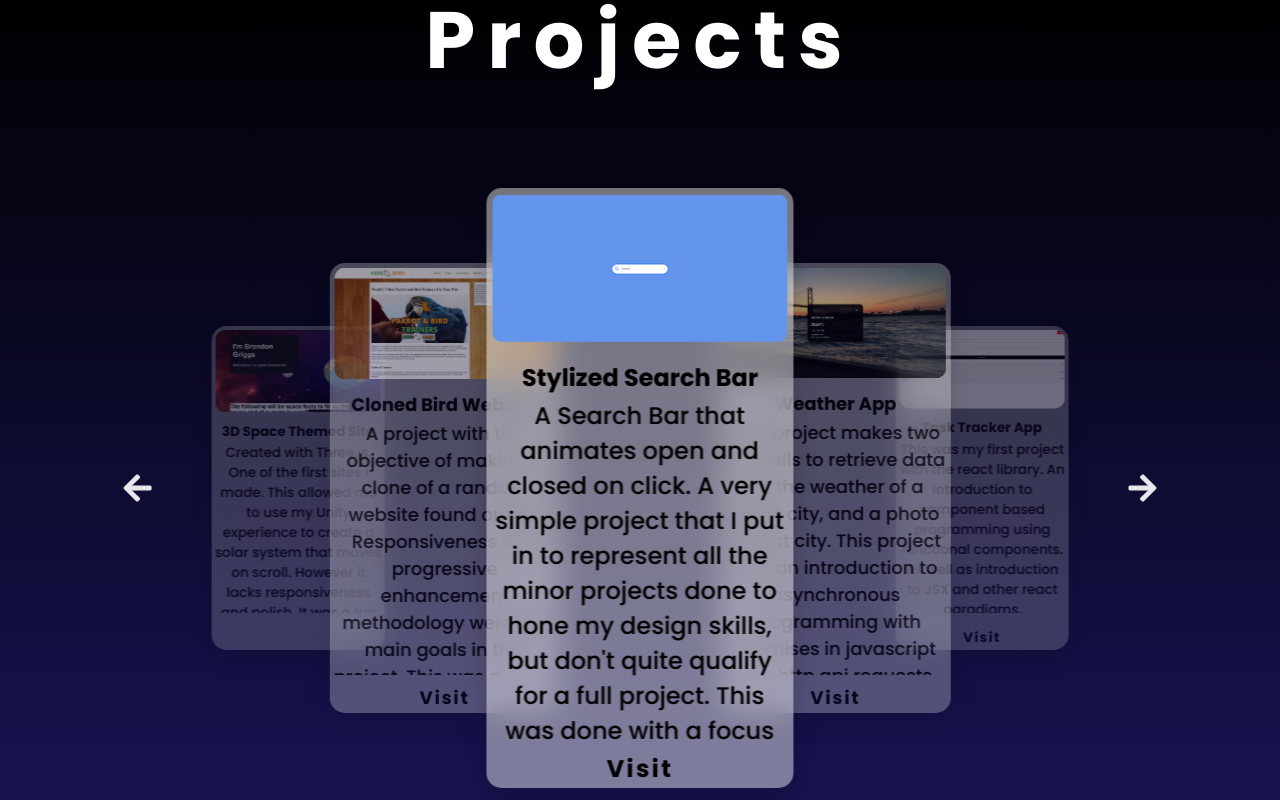
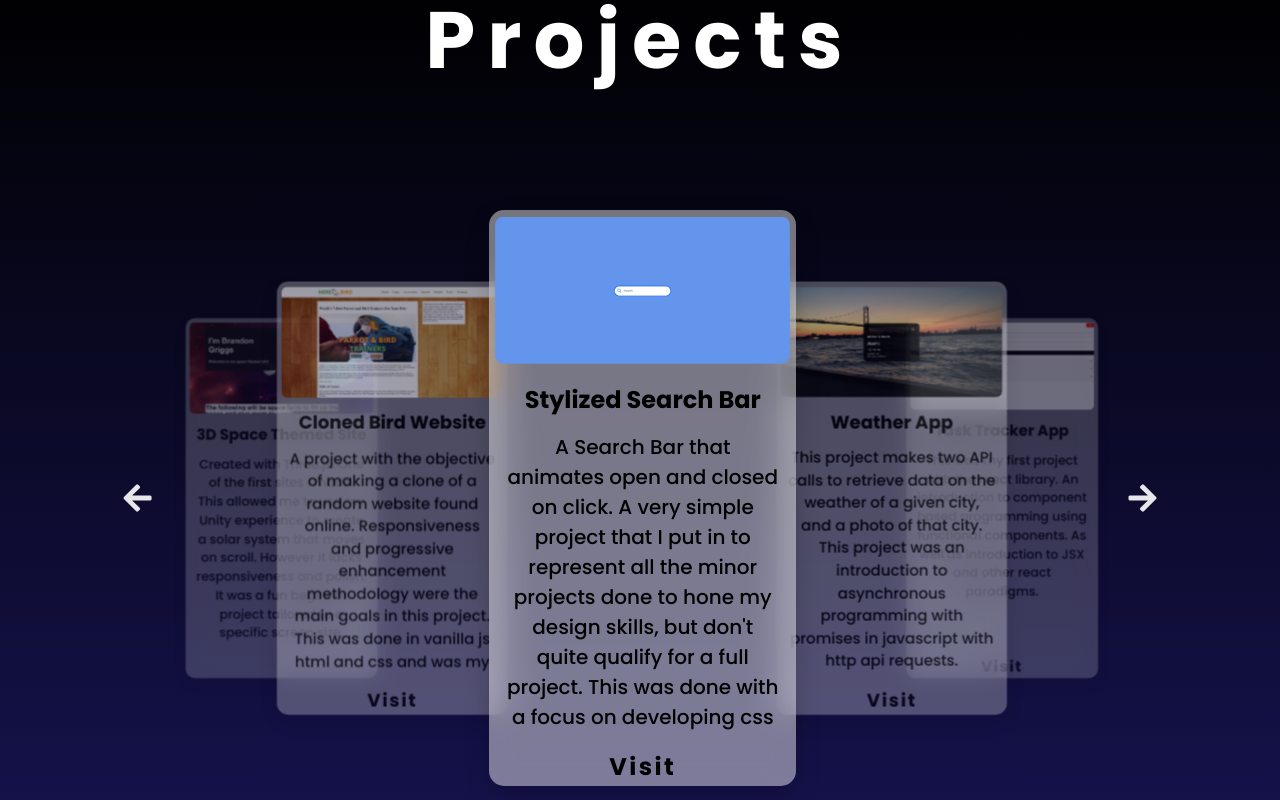
Before and after one commit to Bon317/Portfolio, a React (Create React App) app: page / in a window 1280 px wide. Shown: the part 820-1620 px from the top of the page. Built offline with nearby package versions, Linux system fonts and the light colour scheme.

Commit message:
fix the carousel logic and make it perspective related

```diff
--- a/src/Components/Gallery.js
+++ b/src/Components/Gallery.js
@@ -23,7 +23,7 @@ const Gallery = () => {
 
   const [carouselArray, setCarouselArray] = useState(galleryItems);
   const [lastClickTime, setLastClickTime] = useState(0);
-  const [activeIndex, setActiveIndex] = useState(0);
+
   useEffect(() => {
     setCarouselArray((prevArray) => {
       const updatedArray = prevArray.map((item, index) => {
@@ -41,17 +41,6 @@ const Gallery = () => {
       return; // Ignore clicks within 0.3 seconds
     }
     setLastClickTime(currentTime);
-
-    setActiveIndex((prevIndex) => {
-      const lastIndex = carouselArray.length - 1;
-      let newIndex;
-      if (direction === 'left') {
-        newIndex = prevIndex === 0 ? lastIndex : prevIndex - 1;
-      } else {
-        newIndex = prevIndex === lastIndex ? 0 : prevIndex + 1;
-      }
-      return newIndex;
-    });
 
     setCarouselArray((prevArray) => {
       const updatedArray = direction === 'left'
@@ -81,7 +70,6 @@ const Gallery = () => {
             description={item.description}
             photo={item.photo}
             className={item.className}
-            style={{ transform: `translateX(${(index - activeIndex) * 100}%)`}}
           />
         ))}
       </div>
--- a/src/index.css
+++ b/src/index.css
@@ -131,7 +131,7 @@
   justify-content: center;
   align-items: center;
   min-height: 100vh;
-  width: suto;
+  width: 100%;
   background: #000000;
   background: linear-gradient(360deg, #000000, #162052);
   padding: 0 20%;
@@ -165,6 +165,7 @@
 }
 
 .header {
+  margin: 0;
   position: fixed;
   display: flex;
   align-items: center;
@@ -262,8 +263,7 @@
   .header {
     flex-direction: column;
     justify-content: center;
-    padding-left: 2%;
-    padding-right: 2%;
+    padding: 0;
   }
   .links span{
     letter-spacing: 0.05em;
--- a/src/sec2.css
+++ b/src/sec2.css
@@ -2,9 +2,10 @@
     display: flex;
     align-items: center;
     flex-direction: column;
-    height: 100vh;
     min-height: 800px;
-    width: auto;
+    margin:0;
+    padding:0;
+    width: 100%;
     background: linear-gradient(360deg, #16134f, #000000);
   }
   .section02 h1{
@@ -14,13 +15,16 @@
     padding-bottom: 3%;
   }
  .section02 .projectCard{
+    position: absolute;
     display: flex;
+    flex-direction: column;
     align-items: center;
     background: rgba(255, 255, 255, 0.45);
     box-shadow: 0 10px 25px rgba(0, 0, 0, 0.2);
     backdrop-filter: blur(15px);
     transition: all 0.3s ease-in-out;
     border-radius: 15px;
+    overflow: hidden;
     background-size: contain;
   }
   .section02 .projectCard .projectPicture{
@@ -31,76 +35,52 @@
     align-items: center;
     justify-content: center;
   }
-  .projectCard {
-    position: absolute;
-    display: flex;
-    flex-direction: column;
-    font-size: 1.1em;
-    overflow: hidden;
-  }
   .cardContainer{
     position: relative;
     display: flex;
     align-items: center;
     justify-content: center;
     width: 80vw;
-    height: 70vh;
-    min-height: 700px;
+    height: 90vh;
+    overflow: hidden;
+    perspective: 1000px;
   }
-  .galleryItem1{
-    left: 15%;
+  .section02 .galleryItem1{
     opacity: .4;
-    height: 40.5vh;
-    min-height: 300px;
-    width: 13.5vw;
-    transform: translateX(-50%);
-  }
-  .galleryItem2, .galleryItem4{
-    opacity: .5;
-    z-index: 1;
-    height: 54vh;
-    min-height: 450px;
-    width: 18vw;
+    right:93%;
+    transform: rotateY(-90deg);
   }
   .galleryItem2{
-    left: 30%;
     opacity: .6;
-    transform: translateX(-50%);
+    z-index: 1;
+    right:68%;
+    transform: rotateY(-90deg);
   }
   .galleryItem3{
-    left: 50%;
     opacity: 1;
     z-index: 2;
-    transform: translateX(-50%);
-    height: 72vh;
-    min-height: 600px;
-    width: 24vw;
+    right:34%;
   }
   .galleryItem4{
-    left: 70%;
     opacity: .6;
-    transform: translateX(-50%);
+    z-index: 1;
+    right:0%;
   }
   .galleryItem5{
-    left: 85%;
     opacity: .4;
-    height: 40.5vh;
-    min-height: 300px;
-    width: 13.5vw;
-    transform: translateX(-50%);
+    right:-25%;
   }
   .section02 .galleryItem6, .section02 .galleryItem7, .section02 .galleryItem8{
     display: none;
   }
   /* change font sizes */
   .section02 .galleryItem1, .section02 .galleryItem5{
-    font-size: .84rem;
+    transform: translateZ(-600px);
   }
   .section02 .galleryItem2, .section02 .galleryItem4{
-    font-size: 1.125rem;
+    transform: translateZ(-330px);
   }
   .section02 .galleryItem3{
-    font-size: 1.5rem;
   }
 
   .whiteArrow{
@@ -158,33 +138,40 @@
     font-family: 'Poppins', sans-serif;
     height: auto;
     width: auto;
-    overflow: hidden;
+    overflow: auto;
     font-weight: 500;
-    padding: 1%;
-    overflow: auto;
+    padding: 5%;
     transition: all .0s ease-in-out;
     margin-bottom: 2rem;
+    font-size: 1.25rem;
   }
   .galleryItem{
     transition: all .3s ease-in-out;
     text-align: center;
+    height: 72vh;
+    width: 24vw;
+    font-size: 1.5rem;
   }
 
   .galleryItem3:hover{
-    height: 89vh;
+    height: 90vh;
     width: 60vw;
     transition: all .3s ease-in-out;
+    right:10%;
   }
   .galleryItem3:hover .projectPicture{
     height: auto;
     width: auto;
   }
+
   .galleryItem3:hover .projectInfo{
-    font-size: 1.5rem;
-    padding: 1%;
+    font-size: 1.45rem;
+    padding: 2%;
+    padding-top: 0;
+    padding-bottom:0;
   }
   .galleryItem3:hover h2{
-    padding-top:1%;
+    padding-top:0;
   }
   .galleryItem3 h2{
     padding-top:1%;
@@ -194,17 +181,7 @@
     transition: all .3s ease-in-out;
   }
 
-  .section02 .galleryItem1 h2, .section02 .galleryItem5 h2{
-    top:4%;
-    font-size: .84rem;
-    transition: all .3s ease-in-out;
-  }
-  .section02 .galleryItem2 h2, .section02 .galleryItem4 h2{
-    top:2%;
-    transition: all .3s ease-in-out;
-    font-size: 1.125rem;
-  }
-  .section02 .galleryItem3 h2{
+  .section02 .galleryItem h2{
     transition: all .3s ease-in-out;
     font-size: 1.5rem;
   }
@@ -237,17 +214,21 @@
     .section02 .galleryItem5{
       display:none;
     }
+    .section02 .galleryItem{
+      height: 70vh;
+      width: 50vw;
+    }
     .section02 .galleryItem2{
-      height: 52.5vh;
-      width: 37.5vw;
+      right:50%;
+
     }
     .section02 .galleryItem4{
-      height: 52.5vh;
-      width: 37.5vw;
+      right:-15%;
+
     }
     .section02 .galleryItem3{
-      height: 70vh;
-      width: 50vw;
+      right:18%;
+
     }
     .galleryItem3:hover .projectPicture img{
       border-radius: 15px;
@@ -255,33 +236,16 @@
     .galleryItem3:hover{
       width: 75vw;
       height: 89vh;
+      right:1.5%;
+    }
+    .projectInfo{
+      padding:5%;
     }
 
 
   }
   @media all and (max-width: 600px) {
-    .section02 .galleryItem1{
-      display:none;
-    }
-    .section02 .galleryItem5{
-      display:none;
-    }
-    .section02 .galleryItem2{
-      font-size: .9375rem;
-      height: 52.5vh;
-      width: 52.5vw;
-    }
-    .section02 .galleryItem4{
-      font-size: .9375rem;
-      height: 52.5vh;
-      width: 52.5vw;
-    }
-    .section02 .galleryItem3{
-      padding: 1%;
-      font-size: 1.25rem;
-      height: 70vh;
-      width: 70vw;
-    }
+
     .galleryItem3:hover .projectPicture img{
       border-radius: 15px;
     }
@@ -289,4 +253,7 @@
       font-size: 1.25rem;
       padding: 1%;
     }
+    .galleryItem3:hover{
+      right:2%;
+    }
   }
```
